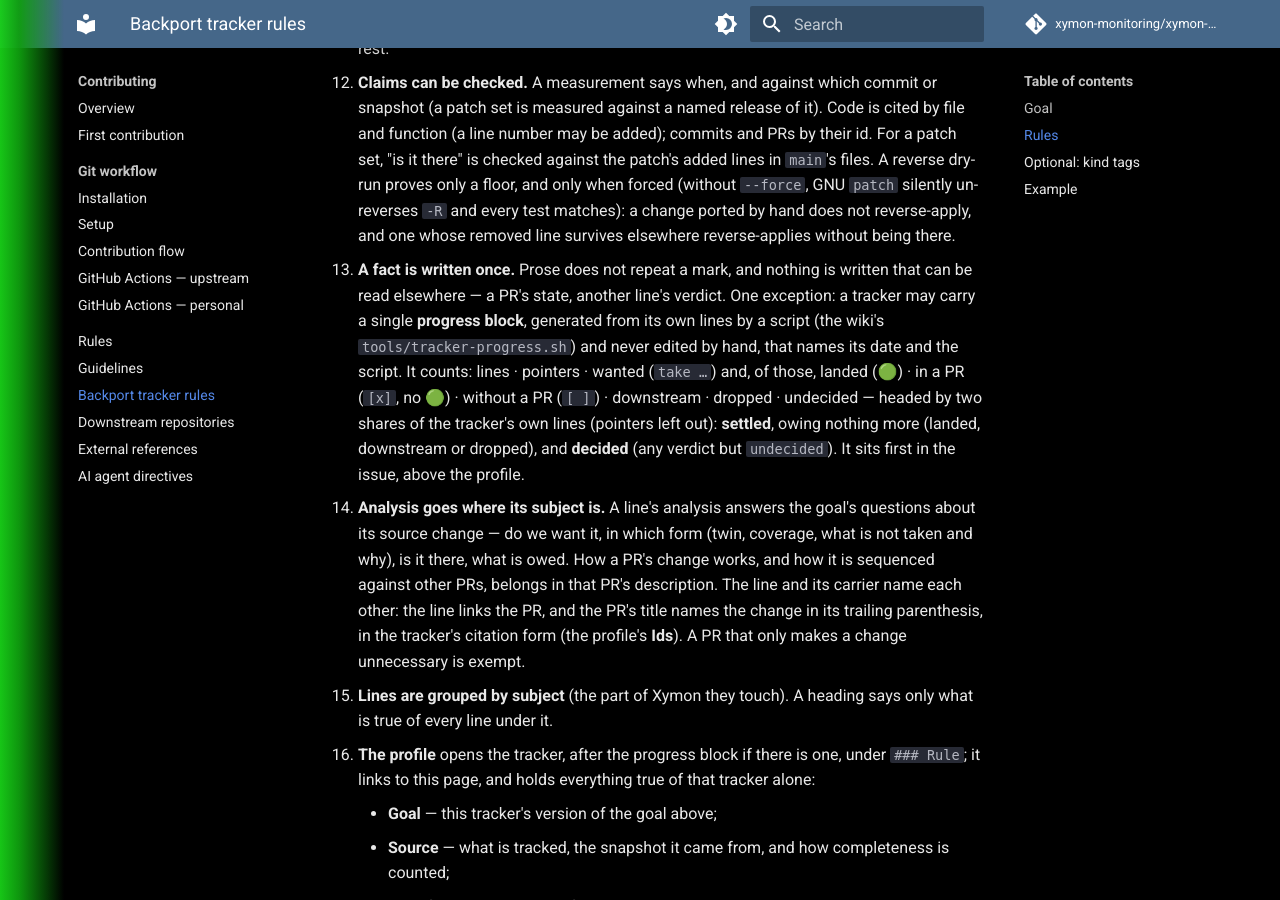
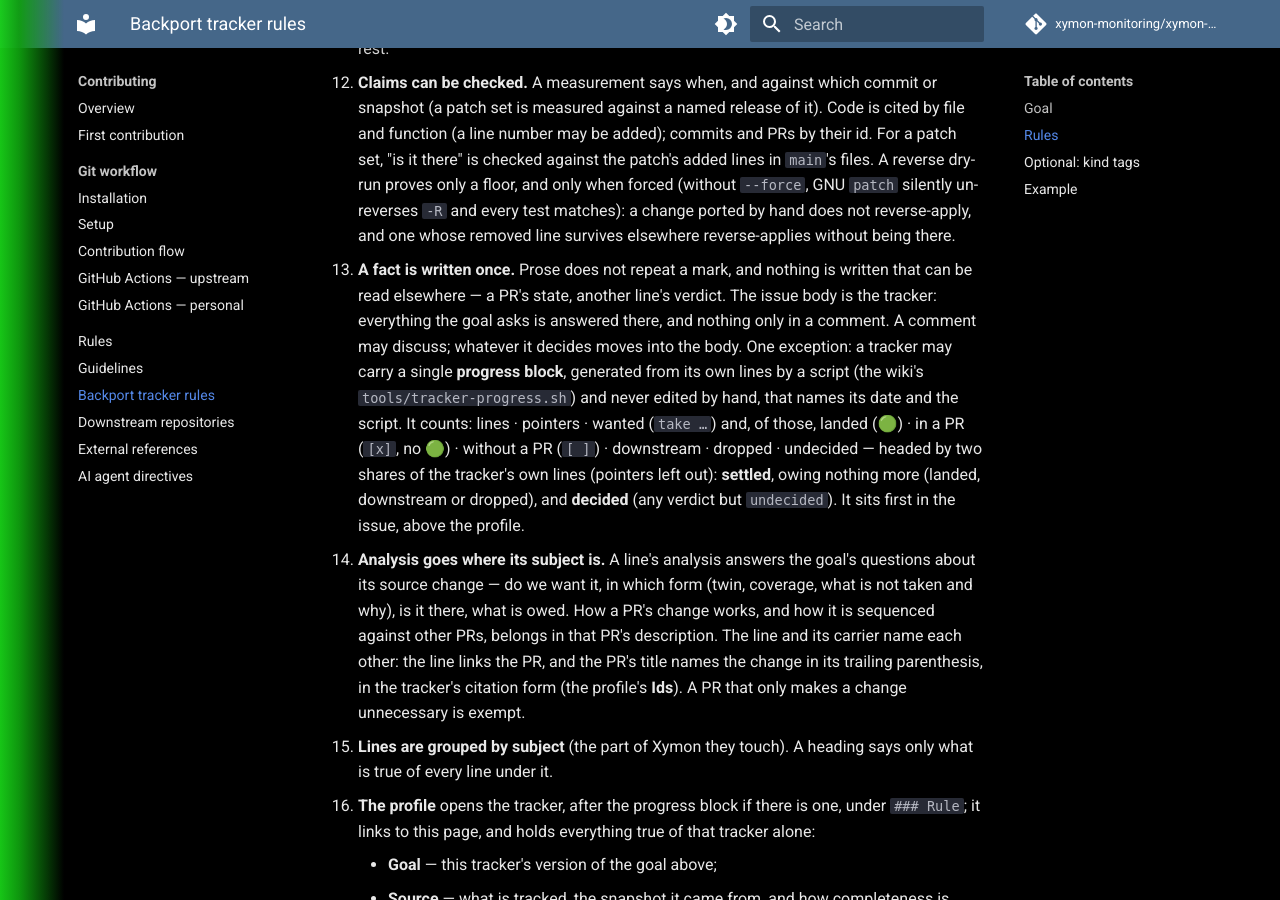
Before and after one commit to xymon-monitoring/xymon-wiki, an MkDocs documentation site: the page built from docs/contributing/backport-tracker-rules.md, in a window 1280 px wide and 900 px high, scrolled down 1813 px. Built offline with MkDocs 1.6.1 and Material for MkDocs 9.7.7, drawn with Linux system fonts in a browser that asks for light colours; comment, search, counter and statistics services are not loaded.

Commit message:
backport-tracker-rules: the issue body is the tracker, not its comments

```diff
--- a/docs/contributing/backport-tracker-rules.md
+++ b/docs/contributing/backport-tracker-rules.md
@@ -80,6 +80,9 @@ for prose.
    without being there.
 8. **A fact is written once.** Prose does not repeat a mark, and nothing is
    written that can be read elsewhere — a PR's state, another line's verdict.
+   The issue body is the tracker: everything the goal asks is answered there,
+   and nothing only in a comment. A comment may discuss; whatever it decides
+   moves into the body.
    One exception: a tracker may carry a single **progress block**, generated from
    its own lines by a script (the wiki's `tools/tracker-progress.sh`) and never
    edited by hand, that names its date and the script. It counts: lines ·
```
